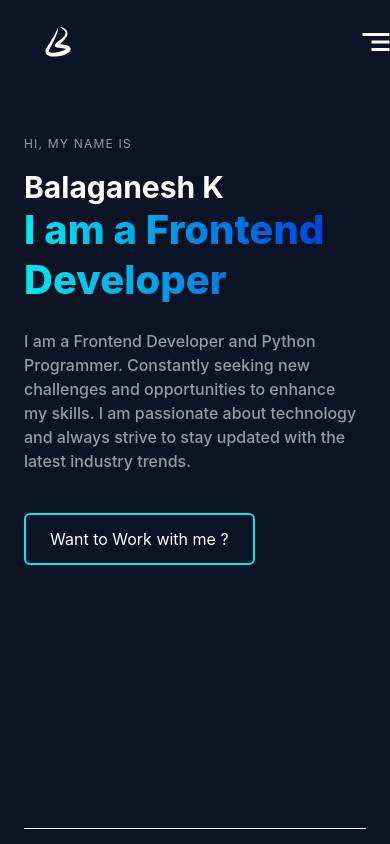
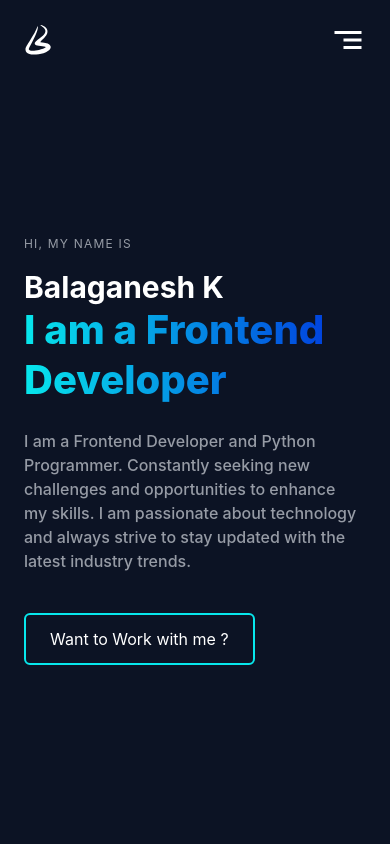
Before and after one commit to Balaganesh003/Balaganesh-dev, a Next.js app: page / in a window 390 px wide. Shown: the top 844 px of the page. Built offline with nearby package versions, Linux system fonts and the light colour scheme.

Commit message:
updated the layout for the medium screen

```diff
--- a/components/AboutMe.jsx
+++ b/components/AboutMe.jsx
@@ -12,14 +12,14 @@ const AboutMe = () => {
         className="uppercase  text-HeadingGray text-xl text-center mb-10  duration-200 transition-all cursor-pointer hover:text-gray-200  ">
         About Me
       </h1>
-      <div className="flex flex-col md:flex-row items-start md:items-center gap-5">
+      <div className="flex flex-col sm:flex-row items-start sm:items-center gap-5 ">
         <div
           data-aos="fade-up"
           data-aos-duration="1150"
           data-aos-once="true"
           data-aos-delay="200"
-          className="flex-1 flex">
-          <div className="lg:w-[25rem]  md:w-[20rem] w-[100%] max-w-lg p-4">
+          className="flex-1 max-w-sm mx-auto flex">
+          <div className="lg:w-[25rem] max-w-lg p-4">
             <img
               src="/balaganesh-dev-1.jpeg"
               alt="My Logo"
--- a/components/DownloadButton.jsx
+++ b/components/DownloadButton.jsx
@@ -5,7 +5,7 @@ const DownloadPdfButton = ({ toggleNav }) => {
     <button
       onClick={toggleNav}
       type="button"
-      className="active:scale-95 ml-5 transition-all duration-200">
+      className="active:scale-95 md:ml-5 transition-all duration-200">
       <a
         href="./resume-balaganesh.pdf"
         download
--- a/components/NavItem.jsx
+++ b/components/NavItem.jsx
@@ -13,11 +13,11 @@ const NavItem = ({ text, toggleNav, delay, link }) => {
         <li
           className="flex space-x-2
          items-center  px-1 py-2 cursor-pointer group ">
-          <p className="font-extrabold text-transparent  text-[1.2rem]  bg-clip-text bg-gradient-to-r from-HeadingBlue to-secondary opacity-0 group-hover:animate-giggleLeft group-hover:opacity-100 ">
+          <p className=" md:block hidden font-extrabold text-transparent  text-[1.2rem]  bg-clip-text bg-gradient-to-r from-HeadingBlue to-secondary opacity-0 group-hover:animate-giggleLeft group-hover:opacity-100 ">
             &lt;
           </p>
           <p className="text-[1.2rem]">{text}</p>
-          <p className="font-extrabold text-transparent text-[1.2rem] bg-clip-text bg-gradient-to-r opacity-0 from-HeadingBlue to-secondary group-hover:animate-giggleRight group-hover:opacity-100">
+          <p className="md:block hidden font-extrabold text-transparent text-[1.2rem] bg-clip-text bg-gradient-to-r opacity-0 from-HeadingBlue to-secondary group-hover:animate-giggleRight group-hover:opacity-100">
             &gt;
           </p>
         </li>
--- a/components/Navigation.jsx
+++ b/components/Navigation.jsx
@@ -40,7 +40,7 @@ const Navigation = () => {
     <div className="bg-primary w-full">
       <div
         className={`hidden md:flex items-center justify-between h-28 bg-primary transition-transform duration-200   ${
-          isSticky && 'shadow-2xl fixed inset-x-0 top-0  z-50 px-[3.5rem]'
+          isSticky && 'shadow-2xl fixed inset-x-0 top-0  z-50 md:px-[3.5rem]'
         }`}>
         {/* Desktop */}
         <div className="cursor-pointer">
@@ -66,55 +66,52 @@ const Navigation = () => {
         </ul>
       </div>
       {/* Mobile */}
+      <div className={`md:hidden  bg-primary relative`}>
+        <div className="relative">
           <div
-        className={`md:hidden top-0 fixed bg-primary w-screen  `}
-        data-aos="fade-down"
-        data-aos-duration="1250">
-        <div className="relative ">
-          {/* Nav Toggle */}
+            className={`w-full ${
+              isSticky && 'shadow-2xl fixed inset-x-0 top-0  px-[1.5rem]'
+            } bg-primary flex justify-between h-[5rem]`}>
             <div
-            className={`w-screen bg-primary flex px-5 py-6 justify-between ${
-              isSticky && 'shadow-2xl'
-            }`}>
-            {/* Logo */}
-            <div className="cursor-pointer flex items-center justify-center">
+              className="cursor-pointer flex items-center justify-center"
+              onClick={ScrollToTop}>
+              <a href="#">
                 <Image src="/logo.svg" alt="My Logo" width={28} height={28} />
+              </a>
             </div>
             {/* Toggle Button */}
-            <button className="cursor-pointer  transition-all duration-300 z-30">
-              {isOpen ? (
+
+            <button className="cursor-pointer ">
+              <MdSegment
+                onClick={handleNavToggle}
+                className="text-white text-4xl z-50 active:rotate-90 transition-all duration-100"
+              />
+            </button>
+          </div>
+
+          <div
+            className={` right-0 top-0 transition-transform duration-200 delay-100 ${
+              isOpen ? 'translate-x-0' : 'translate-x-[100%]'
+            } fixed h-screen min-h-fit overflow-y-scroll w-[60%]   bg-bgNavy scrollbar-hide`}>
+            <div className="px-[1.5rem] w-full py-6 text-right">
+              <button>
                 <MdClear
                   onClick={handleNavToggle}
-                  className="text-white text-4xl"
+                  className="text-white text-4xl active:rotate-90 transition-all duration-100"
                 />
-              ) : (
-                <MdSegment
-                  onClick={handleNavToggle}
-                  className="text-white text-4xl"
-                />
-              )}
               </button>
             </div>
-          {/* Nav Items */}
-          <div
-            className={`w-[60%] h-screen bg-bgNavy  absolute inset-y-0  ${
-              isOpen ? 'right-0' : '-right-[50rem]'
-            }   transition-all duration-300 ease-in-out overflow-y-scroll scrollbar-hide`}>
-            <div className="flex mt-24 justify-center ">
-              <ul className="flex flex-col items-center gap-5 justify-center bg-bgNavy w-full pb-5 ">
+            <ul className="flex flex-col space-y-5 items-center justify-center w-full">
               {navItems.map(({ text, link }, index) => (
                 <NavItem
-                    isOpen={isOpen}
+                  toggleNav={handleNavToggle}
                   key={index}
                   text={text}
                   link={link}
-                    toggleNav={handleNavToggle}
+                  delay={50 * (index + 1)}
                 />
               ))}
-
-                <DownloadPdfButton toggleNav={handleNavToggle} />
             </ul>
-            </div>
           </div>
         </div>
       </div>
--- a/components/ProjectItem.jsx
+++ b/components/ProjectItem.jsx
@@ -7,7 +7,7 @@ const ProjectItem = ({ project }) => {
       data-aos-duration="1150"
       data-aos-once="true"
       data-aos-delay="200"
-      className={`flex first:mt-[3rem] md:first:mt-[5rem] mt-[5rem] flex-col ${
+      className={`flex max-w-sm md:max-w-none  first:mt-[3rem] md:first:mt-[5rem] mt-[5rem] flex-col ${
         project.id % 2 == 0 ? 'md:flex-row-reverse' : 'md:flex-row'
       } border-gray-800 border shadow-lg md:border-none md:shadow-none rounded-lg px-5  py-5 lg:px-0 lg:py-0  gap-10`}>
       <div className=" max-w-md  md:flex-1 ">
--- a/components/Projects.jsx
+++ b/components/Projects.jsx
@@ -8,7 +8,7 @@ const Projects = () => {
       <h1 className="text-xl uppercase text-center text-HeadingGray hover:text-white transition-all duration-200 cursor-pointer">
         Projects
       </h1>
-      <div>
+      <div className="flex items-center flex-col">
         {projectData.map((project) => (
           <ProjectItem project={project} key={project.id} />
         ))}
--- a/components/SkillItem.jsx
+++ b/components/SkillItem.jsx
@@ -2,7 +2,7 @@ import React from 'react';
 
 const SkillItem = ({ skillName, percentage, skillStrength }) => {
   return (
-    <div className=" hover:scale-105 hover:shadow-black hover:rounded-xl hover:shadow-sm transition-all  duration-200">
+    <div className=" hover:scale-105 hover:shadow-black hover:rounded-xl hover:shadow-sm transition-all   duration-200">
       <div
         data-aos="fade-up"
         data-aos-duration="1150"
--- a/components/Skills.jsx
+++ b/components/Skills.jsx
@@ -66,11 +66,11 @@ const SkillsData = [
 
 const Skills = () => {
   return (
-    <div id="skills-section" className="py-[9rem]">
+    <div id="skills-section" className="py-[9rem] ">
       <h1 className="uppercase text-HeadingGray text-xl text-center mb-10  duration-200 transition-all cursor-pointer hover:text-gray-200  ">
         Skills
       </h1>
-      <div className="grid grid-cols-1 md:grid-cols-2  gap-x-12 gap-y-8">
+      <div className="grid grid-cols-1 sm:grid-cols-2  gap-x-12 gap-y-8">
         {SkillsData.map((skill, index) => (
           <SkillItem
             key={index}
--- a/pages/index.js
+++ b/pages/index.js
@@ -38,18 +38,21 @@ export default function Home() {
       </Head>
 
       <main
-        className={`bg-primary h-full flex flex-col items-center  relative text-white px-[1.5rem]  md:px-[3.5rem]`}>
+        className={`bg-primary h-full flex flex-col items-center  relative text-white px-[1.5rem] w-screen md:w-auto   md:px-[3.5rem]`}>
         <SocialLinks />
         <Navigation />
-        <div className={`md:px-[4.5rem] `}>
+        <div className={`md:px-[4.5rem]`}>
           <div
-            className={`h-[calc(100vh-7rem)] min-h-[30rem] pb-10 items-center flex ${
-              isStickyNav && 'mt-[7rem]'
+            className={`h-[calc(100vh-7rem)] min-h-[30rem] xl:pb-10 items-center flex ${
+              isStickyNav && 'md:mt-[7rem] mt-[5rem]'
             }`}>
             <Header />
           </div>
+
           <hr className="h-px mx-auto my-24 md:my-28 bg-gray-100 border-0 rounded  dark:bg-gray-700" />
+
           <AboutMe />
+
           <hr className="h-px mx-auto my-24 md:my-28 bg-gray-100 border-0 rounded  dark:bg-gray-700" />
           <Skills />
           <hr className="h-px mx-auto my-24 md:my-28 bg-gray-100 border-0 rounded  dark:bg-gray-700" />
```
Lines whose indentation alone changed are shown as unchanged.
